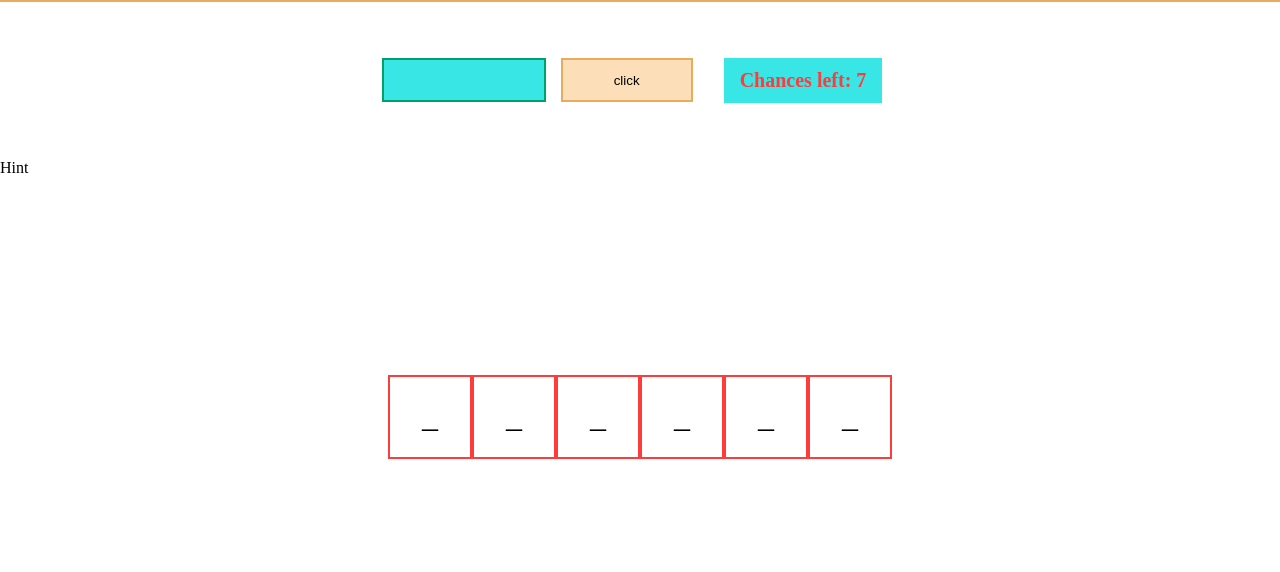
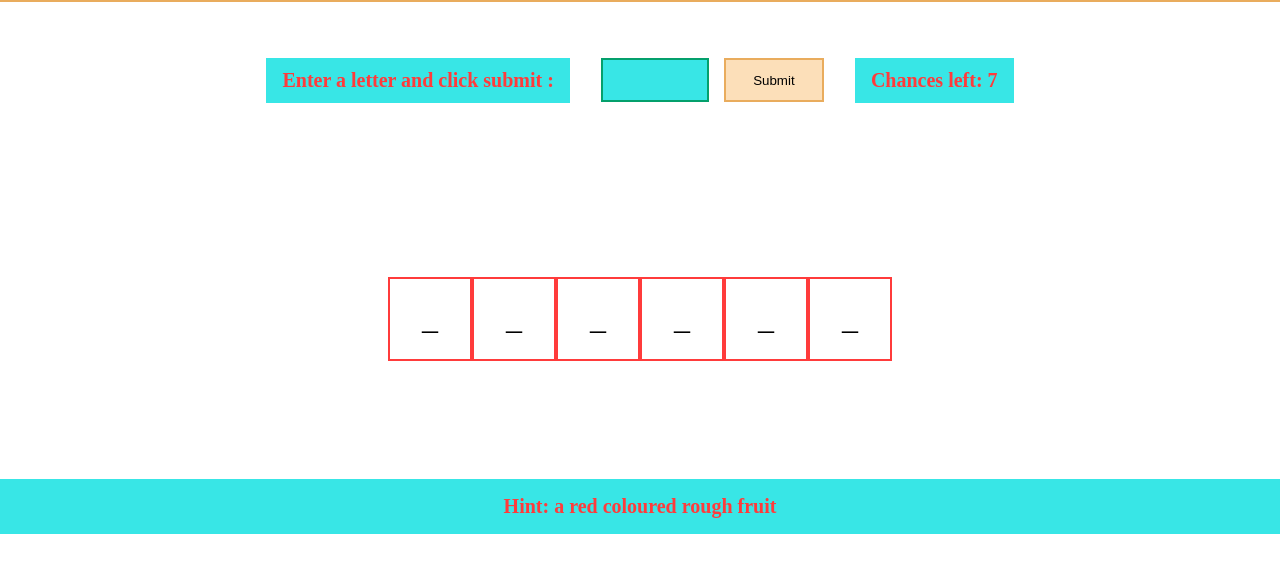
Before and after one commit to amandeep-rayat/Hangman-game, a plain HTML site: page index.html in a window 1280 px wide. Shown: the part 58-630 px from the top of the page. Drawn offline with Linux system fonts and the light colour scheme.

Commit message:
added hints

```diff
--- a/index.html
+++ b/index.html
@@ -17,11 +17,15 @@
         </div>
     </header>
     <div class="input-user">
-        <input type="text"><button>click</button>
-        <div class="chances" id="chances"></div>
+        <div class="written">
+            Enter a letter and click submit :
+        </div>
+        <input type="text">
+        <button>Submit</button>
+        <div class="written" id="chances"></div>
     </div>
-    <div clgit>Hint</div>
     <div class="container" id="container"></div>
+    <div class='hint' id="hint"></div>
     <script src="script.js"></script>
 </body>
 
--- a/script.js
+++ b/script.js
@@ -1,12 +1,15 @@
 let cont = document.getElementById("container");
-let names = ["apple", "banana", "orange", "papaya"];
-let aname = names[Math.floor(Math.random() * (names.length - 1))];
+let names = [{ "aname": "apple", "ahint": "a red coloured famous fruit" }, { "aname": "litchi", "ahint": "a red coloured rough fruit" }, { "aname": "pineapple", "ahint": "a very rough fruit" }];
+let { aname, ahint } = names[Math.floor(Math.random() * (names.length - 1))];
 let click = document.querySelector("button");
 let chances = aname.length + 1;
 let inp = document.querySelector("input");
 let chancesleft = document.getElementById("chances");
 chancesleft.innerHTML = "Chances left: " + chances;
 let val, list;
+let hint = document.getElementById("hint");
+hint.innerHTML = "Hint: " + ahint;
+
 for (let i = 0; i < aname.length; i++) {
     cont.appendChild(document.createElement("div"));
     cont.lastChild.innerText = "_";
--- a/style.css
+++ b/style.css
@@ -1,9 +1,10 @@
-*{
-    margin:0;
+* {
+    margin: 0;
     padding: 0;
 }
+
 .head {
-    font-family:  Arial, sans-serif;
+    font-family: Arial, sans-serif;
     padding: 5px;
     background-color: #e9ac5d;
     max-height: 100px;
@@ -13,21 +14,27 @@
     justify-content: center;
 }
 
-.input-user{
+.input-user {
     margin: 2.5rem;
     display: flex;
     column-gap: 15px;
     align-items: center;
-    justify-content:center;
+    justify-content: center;
 }
 
 .input-user input {
     height: 2.5rem;
     font-size: 1.6rem;
-    color:darkslategrey;
+    color: darkslategrey;
     background-color: #38e6e6;
     border: 2px solid #04a06c;
-    width: 10rem;
+    width: 6.5rem;
+    outline: none;
+}
+
+.input-user input:focus {
+    background-color: #37d6d6;
+    border: 2px solid #048d5f;
 }
 
 .input-user button {
@@ -35,16 +42,17 @@
     border: 2px solid #e9ac5d;
     box-sizing: content-box;
     height: 2.5rem;
-    width: 8rem;
+    width: 6rem;
     cursor: pointer;
 }
-.input-user button:focus {
+
+.input-user button:hover {
     background-color: #ffca85;
-border: 2px solid #fa9614;
+    border: 2px solid #fa9614;
 }
 
 .container {
-    height: 60vh;
+    height: 40vh;
     width: 100vw;
     display: flex;
     justify-content: center;
@@ -66,7 +74,7 @@ border: 2px solid #fa9614;
     color: white;
 }
 
-.chances {
+.written {
     font-size: 1.25rem;
     font-weight: bold;
     color: #ff3b3b;
@@ -78,3 +86,14 @@ border: 2px solid #fa9614;
     align-items: center;
     padding: 0 1rem;
 }
+
+.hint {
+    font-size: 1.25rem;
+    font-weight: bold;
+    color: #ff3b3b;
+    background-color: #38e6e6;
+    display: flex;
+    justify-content: center;
+    align-items: center;
+    padding: 1rem;
+}
```
